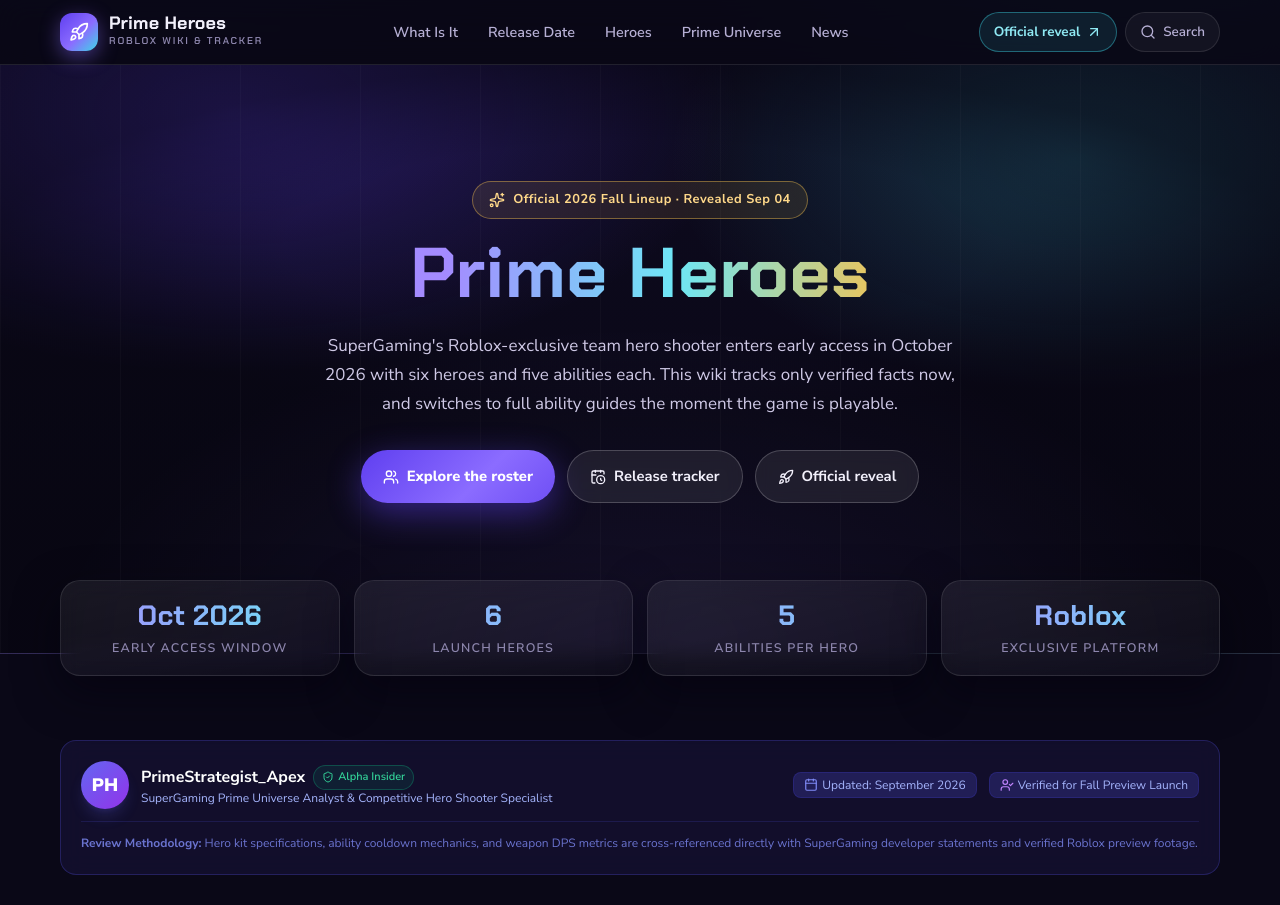
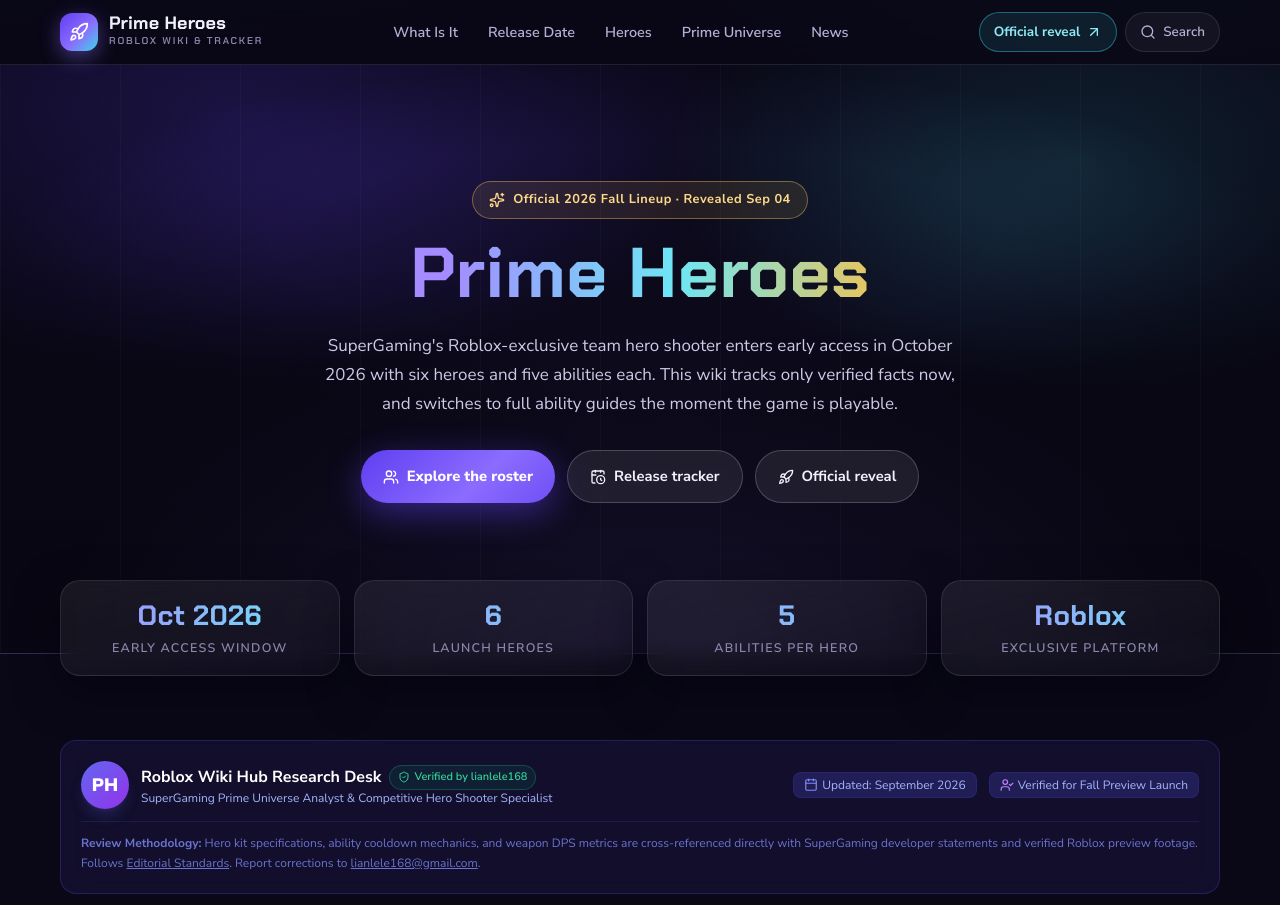
Before and after one commit to lianlele168/prime-heroes-wiki, a Next.js app: page / in a window 1280 px wide. Shown: the top 905 px of the page. Built offline with nearby package versions, Linux system fonts and the light colour scheme.

Commit message:
feat(eeat): standardize verified contact lianlele168 and link to hub editorial standards

```diff
--- a/src/components/AuthorCard.tsx
+++ b/src/components/AuthorCard.tsx
@@ -11,10 +11,9 @@
           </div>
           <div>
             <div className="flex items-center gap-2">
-              <span className="font-bold text-white text-sm sm:text-base">PrimeStrategist_Apex</span>
+              <span className="font-bold text-white text-sm sm:text-base">Roblox Wiki Hub Research Desk</span>
               <span className="inline-flex items-center gap-1 text-[11px] font-semibold bg-emerald-500/10 text-emerald-400 border border-emerald-500/30 px-2 py-0.5 rounded-full">
-                <ShieldCheck className="w-3 h-3" /> Alpha Insider
-              </span>
+                <ShieldCheck className="w-3 h-3" /> Verified by lianlele168</span>
             </div>
             <p className="text-xs text-indigo-300">
               SuperGaming Prime Universe Analyst & Competitive Hero Shooter Specialist
@@ -36,7 +35,7 @@
 
       <p className="text-xs text-indigo-400/80 mt-3 pt-3 border-t border-indigo-900/40 leading-relaxed">
         <strong>Review Methodology:</strong> Hero kit specifications, ability cooldown mechanics, and weapon DPS metrics are cross-referenced directly with SuperGaming developer statements and verified Roblox preview footage.
-      </p>
+       Follows <a href="https://robloxwikihub.com/about#methodology" target="_blank" rel="noopener noreferrer" className="underline hover:text-white">Editorial Standards</a>. Report corrections to <a href="mailto:lianlele168@gmail.com" className="underline hover:text-white">lianlele168@gmail.com</a>.</p>
     </div>
   );
 }
--- a/src/data/pages.ts
+++ b/src/data/pages.ts
@@ -347,7 +347,7 @@
       {
         heading: "Analytics and ads",
         paragraphs: [
-          "We comply with COPPA child privacy standards. No personal information is collected from players under 13. Direct questions can be sent to contact@robloxwikihub.com.",
+          "We comply with COPPA child privacy standards. No personal information is collected from players under 13. Direct questions can be sent to lianlele168@gmail.com.",
         ],
       },
     ],
```
